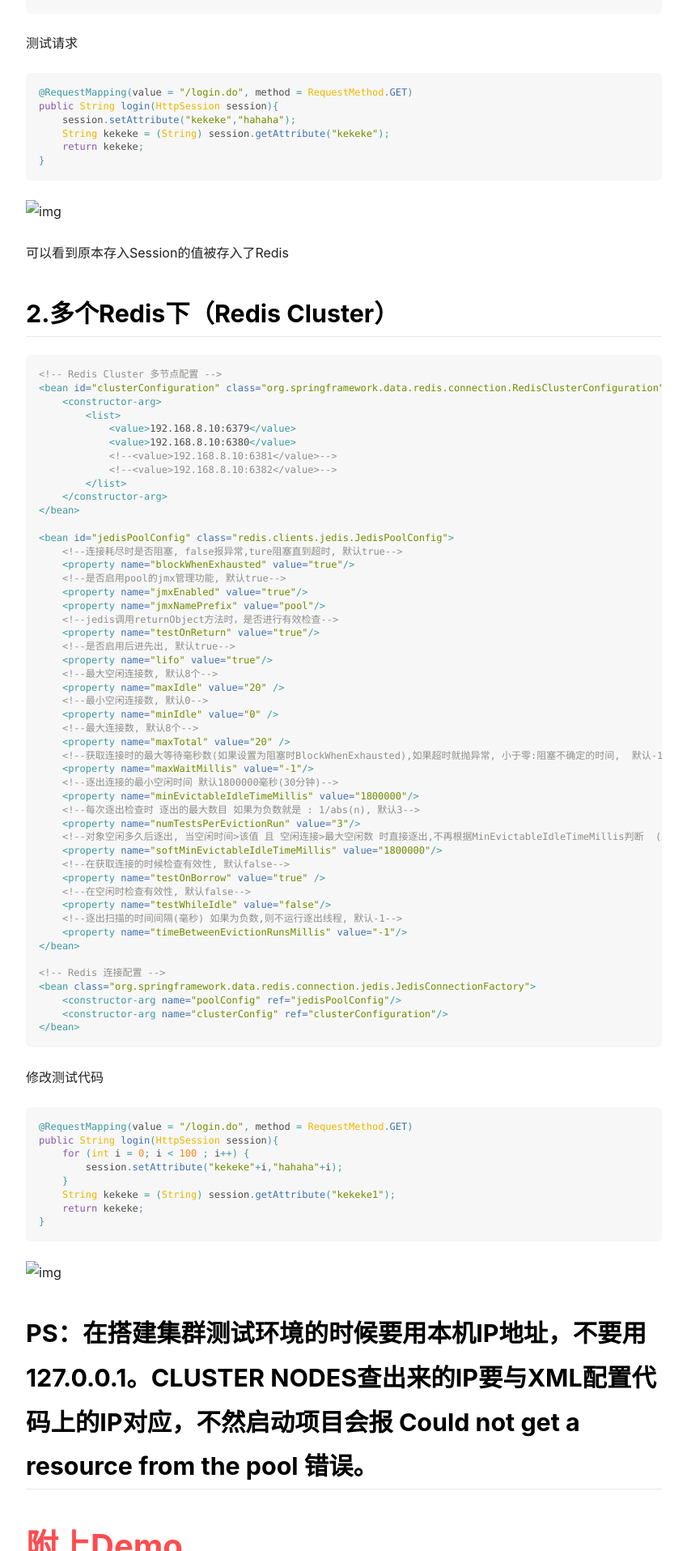
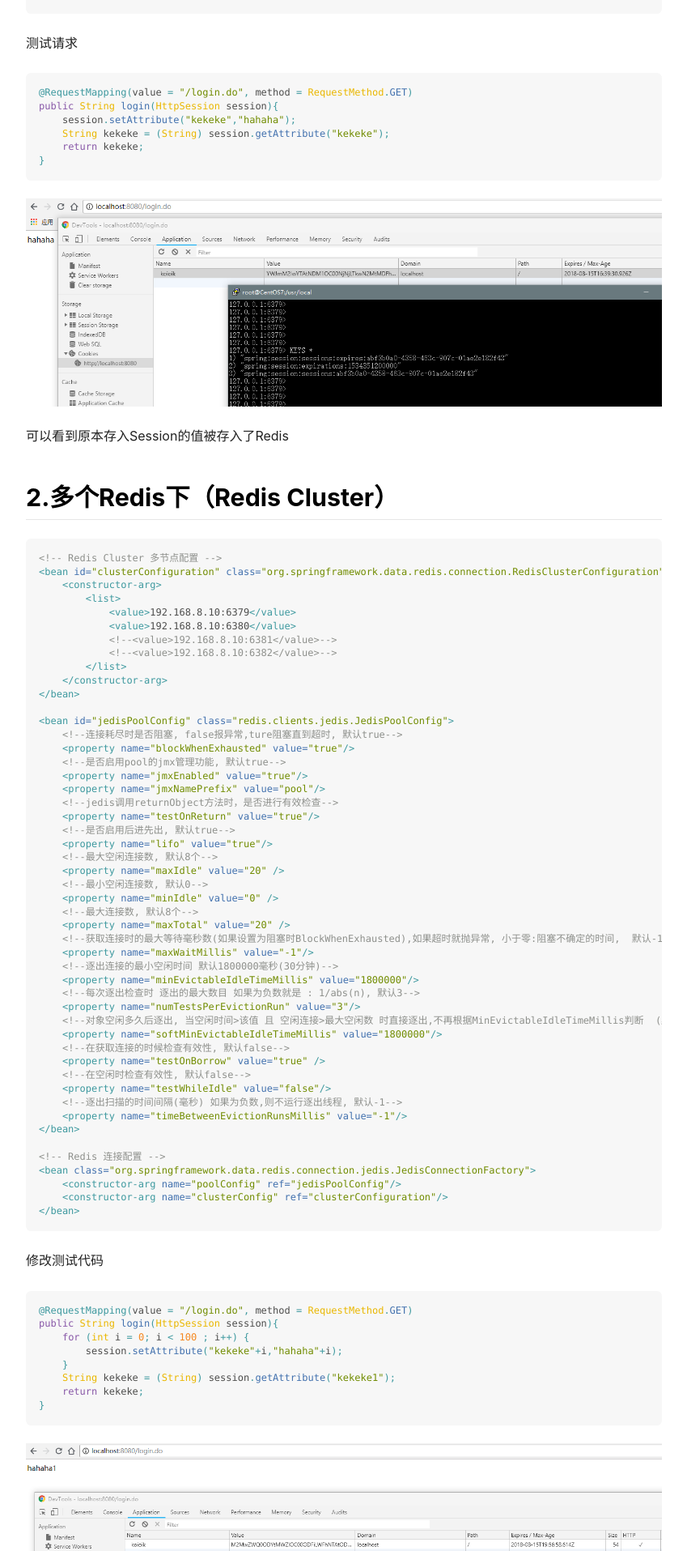
Before and after one commit to A175A174/A175A174.github.io, a Jekyll site: the page built from _posts/2018-08-17-Spring Session的使用.md, in a window 1280 px wide. Shown: the part 1710-3625 px from the top of the page at 81% size, without its empty margins (105-954 px from the left). Built offline with Jekyll 4.4.1, drawn with Linux system fonts in a browser that asks for light colours; nearby versions of some CDN libraries.

Commit message:
add blog

````diff
--- a/_posts/2018-08-17-Spring Session的使用.md
+++ b/_posts/2018-08-17-Spring Session的使用.md
@@ -92,7 +92,7 @@ public String login(HttpSession session){
 }
 ```
 
-![img](../myres/20180817/20180816003944.png)
+![img](/myres/20180817/20180816003944.png)
 
 可以看到原本存入Session的值被存入了Redis
 
@@ -163,7 +163,7 @@ public String login(HttpSession session){
 }
 ```
 
-![img](../myres/20180817/20180816035732.png)
+![img](/myres/20180817/20180816035732.png)
 
 ## PS：在搭建集群测试环境的时候要用本机IP地址，不要用127.0.0.1。CLUSTER NODES查出来的IP要与XML配置代码上的IP对应，不然启动项目会报 Could not get a resource from the pool 错误。
 
````
